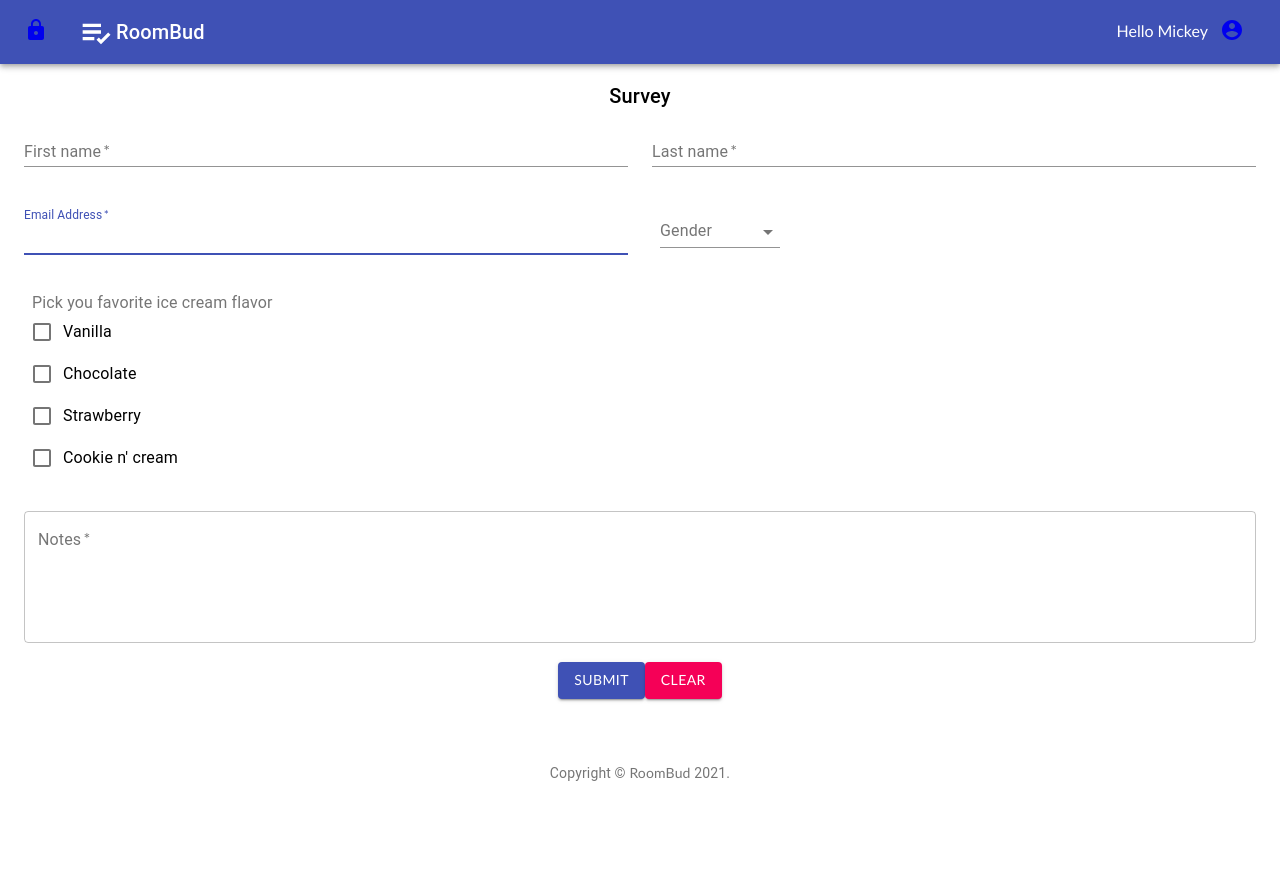
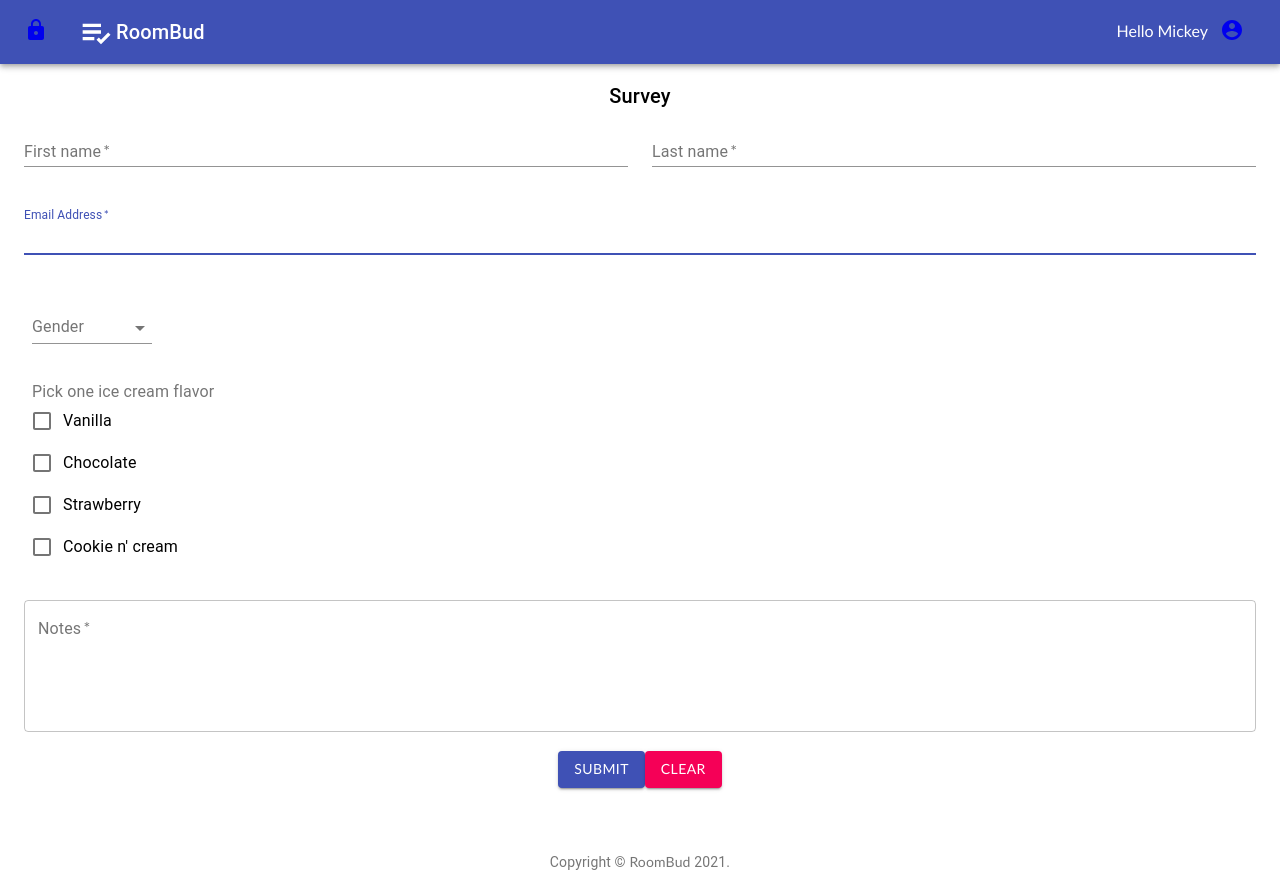
Before and after one commit to choumrdh/Honey-Do, a React (Create React App) app: page /home in a window 1280 px wide. Before the commit the page ends 800 px from the top, so only its background shows below. Built offline with nearby package versions, Linux system fonts and the light colour scheme.

Commit message:
viewpage

```diff
--- a/src/App.js
+++ b/src/App.js
@@ -7,6 +7,7 @@ import { BrowserRouter as Router, Switch, Route } from "react-router-dom";
 import Login from "./components/Login/Login";
 import HomePage from "./pages/Homepage";
 import AccountPage from "./pages/Accountpage";
+import viewSurveyPage from "./pages/viewSurveyPage"
 
 function App() {
   const storage = window.localStorage;
@@ -26,7 +27,7 @@ function App() {
     <Router>
       <Switch>
         <Route exact path="/" component={Login} />
-        {/* <Route exact path="/survey" render={()=><} */}
+        <Route exact path="/survey" render={()=><viewSurveyPage/>}/>
         <Route
           exact
           path="/home"
--- a/src/components/Survey/SurveyForm.js
+++ b/src/components/Survey/SurveyForm.js
@@ -114,7 +114,7 @@ const Survery = () => {
               }}
             />
           </Grid>
-          <Grid item xs={12} sm={6}>
+          <Grid item xs={12} sm={12}>
             <TextField
               margin="normal"
               required
@@ -129,7 +129,7 @@ const Survery = () => {
               }}
             />
           </Grid>
-          <Grid item xs={12} sm={6}>
+          <Grid item xs={12} sm={12}>
             <FormControl className={classes.formControl}>
               <InputLabel>Gender</InputLabel>
               <Select
@@ -148,7 +148,7 @@ const Survery = () => {
           <Grid item xs={12}>
             <FormControl className={classes.formControl}>
               <FormLabel component="legend">
-                Pick you favorite ice cream flavor
+                Pick one ice cream flavor
               </FormLabel>
               <FormGroup>
                 <FormControlLabel
--- a/src/components/Survey/preSurvey.json
+++ b/src/components/Survey/preSurvey.json
@@ -1,6 +1,6 @@
 [
     {
-        "id":1,
+        "id":1624128353898,
         "firstName":"Mickey",
         "lastName":"Chou",
         "email":"mickey@test.com",
@@ -9,7 +9,7 @@
         "notes":"Hi I am Mickey the cat"
     },
     {
-        "id":2,
+        "id":1624128353899,
         "firstName":"Amy",
         "lastName":"Fan",
         "email":"amy@test.com",
--- a/src/pages/viewSurveyPage.js
+++ b/src/pages/viewSurveyPage.js
@@ -3,11 +3,8 @@ import Navbar from "../components/Navbar/Navbar";
 import Container from "@material-ui/core/Container";
 import Grid from "@material-ui/core/Grid";
 import { makeStyles } from "@material-ui/core/styles";
-import Typography from '@material-ui/core/Typography';
-import Box from '@material-ui/core/Box';
-import Link from '@material-ui/core/Link';
-import Survery from "../components/Survey/SurveyForm"
-
+import Survey from "../components/Survey/SurveyForm";
+import preSurvey from "../components/Survey/preSurvey.json"
 
 import "../App.css";
 const useStyles = makeStyles((theme) => ({
@@ -19,21 +16,9 @@ const useStyles = makeStyles((theme) => ({
     padding: theme.spacing(2),
   },
 }));
-function Copyright() {
-  return (
-    <Typography variant="body2" color="textSecondary" align="center">
-      {'Copyright © '}
-      <Link color="inherit" href="/">
-        RoomBud
-      </Link>{' '}
-      {new Date().getFullYear()}
-      {'.'}
-    </Typography>
-  );
-}
-const HomePage = ({ todos, setTodos, firstname}) => {
+
+const SurveyPage = ({ firstname }) => {
   const classes = useStyles();
-
 
   return (
     <>
@@ -42,20 +27,12 @@ const HomePage = ({ todos, setTodos, firstname}) => {
 
         <Container className="todo-app">
           <Grid container direction="row" justify="center" alignItems="center">
-
-            {/* <Grid xs={12} sm={8} md={8} lg={8} spacing={2}>
-              <TodoList todos={todos} setTodos={setTodos} />
-            </Grid> */}
-            <Survery/>
+            <Survey />
           </Grid>
         </Container>
-
       </section>
-      <Box mt={8}>
-        <Copyright />
-      </Box>
     </>
   );
 };
 
-export default HomePage;
+export default SurveyPage;
```
